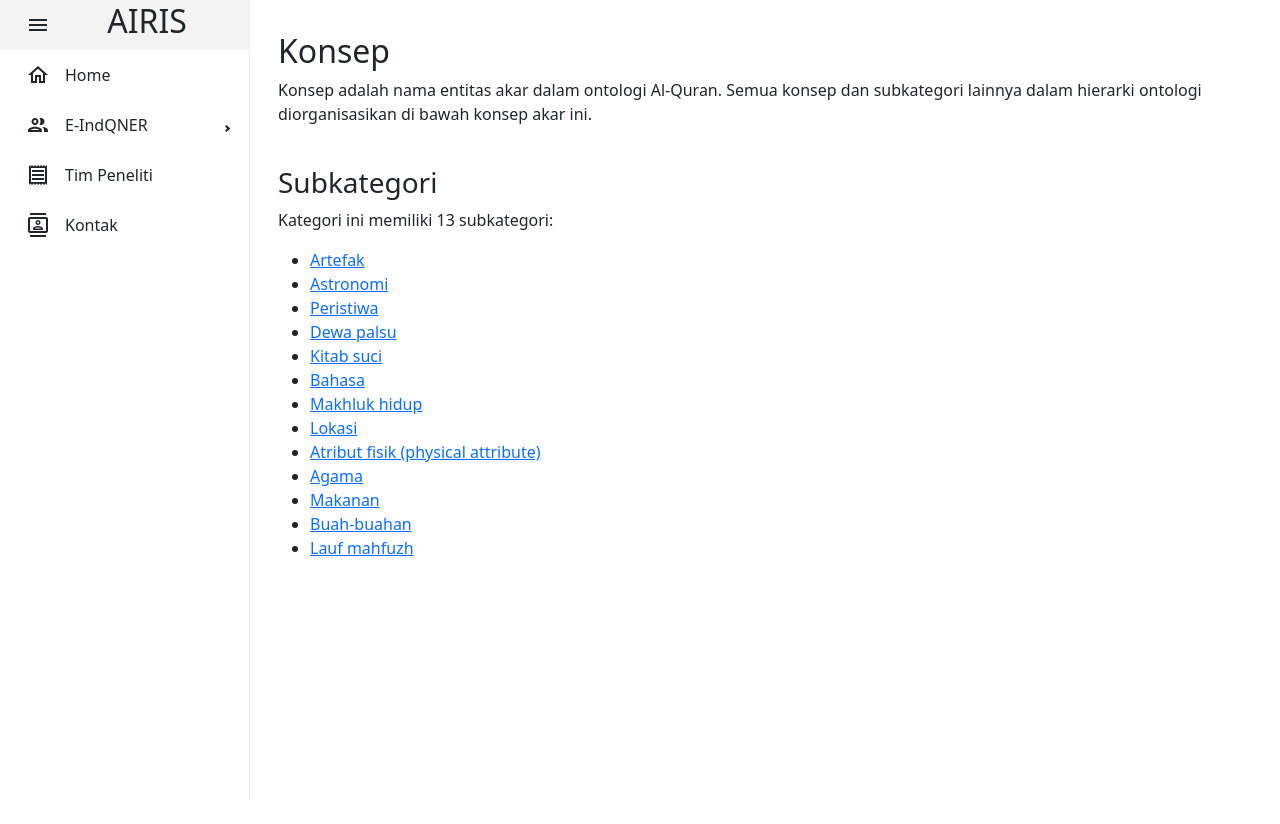
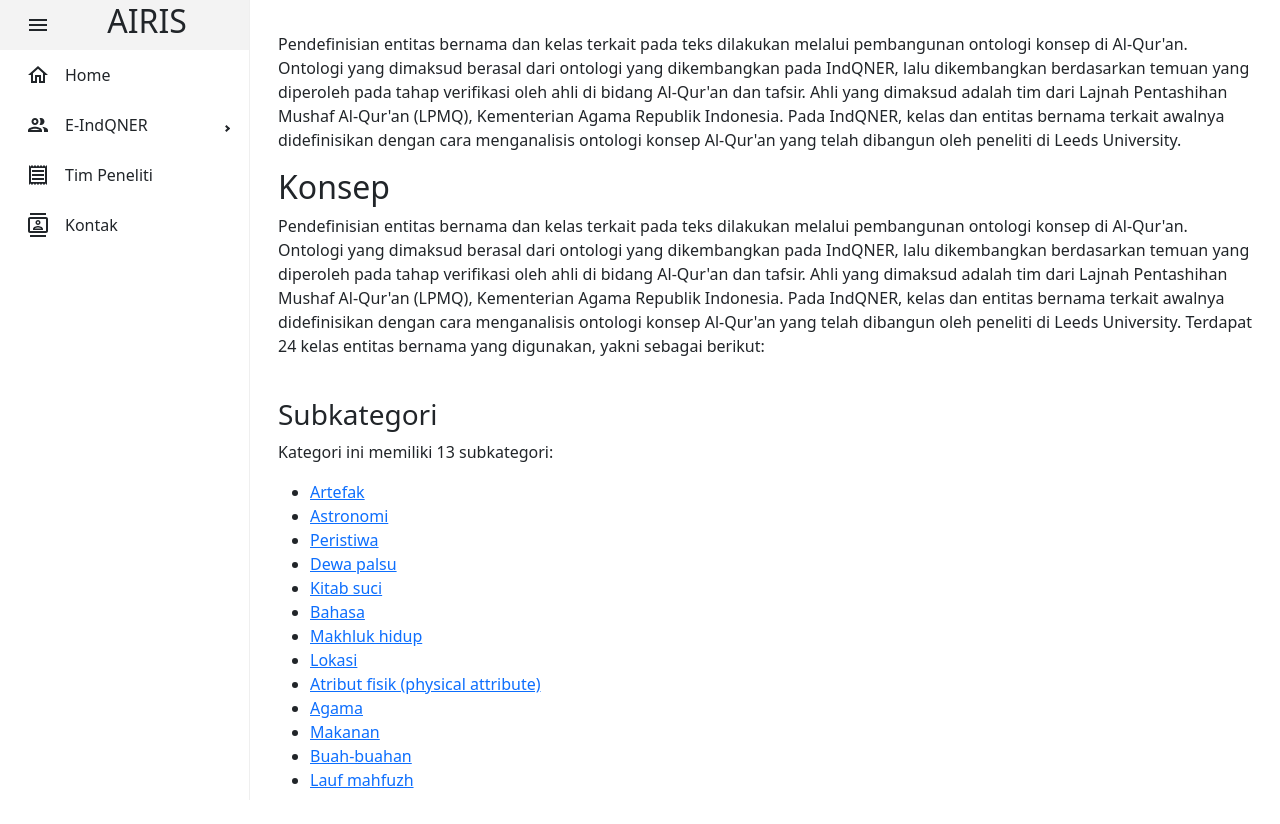
Before and after one commit to DMS473/nlptes, a React (Create React App) app: page /konsep in a window 1280 px wide. Before the commit the page ends 800 px from the top, so only its background shows below. Built offline with nearby package versions, Linux system fonts and the light colour scheme.

Commit message:
tekskonsep

```diff
--- a/src/components/Konsep/Konsep.js
+++ b/src/components/Konsep/Konsep.js
@@ -8,8 +8,9 @@ const Konsep = () => {
   return (
     <div className='p-3'>
     <Container className="mt-3">
+      <p>Pendefinisian entitas bernama dan kelas terkait pada teks dilakukan melalui pembangunan ontologi konsep di Al-Qur'an. Ontologi yang dimaksud berasal dari ontologi yang dikembangkan pada IndQNER, lalu dikembangkan berdasarkan temuan yang diperoleh pada tahap verifikasi oleh ahli di bidang Al-Qur'an dan tafsir. Ahli yang dimaksud adalah tim dari Lajnah Pentashihan Mushaf Al-Qur'an (LPMQ), Kementerian Agama Republik Indonesia. Pada IndQNER, kelas dan entitas bernama terkait awalnya didefinisikan dengan cara menganalisis ontologi konsep Al-Qur'an yang telah dibangun oleh peneliti di Leeds University.</p>
       <h2>Konsep</h2>
-      <p>Konsep adalah nama entitas akar dalam ontologi Al-Quran. Semua konsep dan subkategori lainnya dalam hierarki ontologi diorganisasikan di bawah konsep akar ini.</p>
+      <p>Pendefinisian entitas bernama dan kelas terkait pada teks dilakukan melalui pembangunan ontologi konsep di Al-Qur'an. Ontologi yang dimaksud berasal dari ontologi yang dikembangkan pada IndQNER, lalu dikembangkan berdasarkan temuan yang diperoleh pada tahap verifikasi oleh ahli di bidang Al-Qur'an dan tafsir. Ahli yang dimaksud adalah tim dari Lajnah Pentashihan Mushaf Al-Qur'an (LPMQ), Kementerian Agama Republik Indonesia. Pada IndQNER, kelas dan entitas bernama terkait awalnya didefinisikan dengan cara menganalisis ontologi konsep Al-Qur'an yang telah dibangun oleh peneliti di Leeds University. Terdapat 24 kelas entitas bernama yang digunakan, yakni sebagai berikut:</p>
       {/* </div> */}
 
       <br />
```
